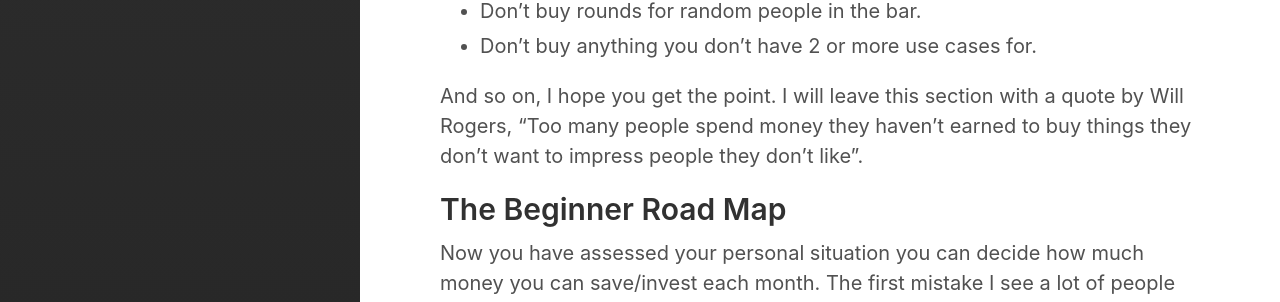
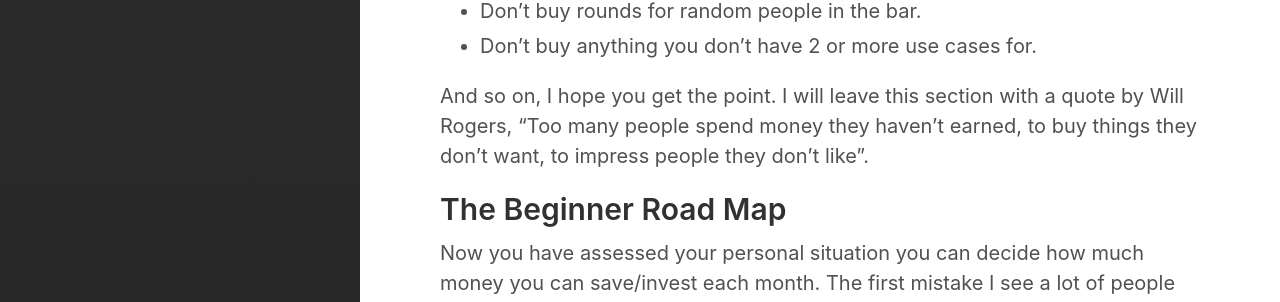
Before and after one commit to crobinson96/crobinson96.github.io, a Jekyll site: the page built from _posts/2019-08-29-abcpersonalfinance.md, in a window 1280 px wide. Shown: the part 947-1249 px from the top of the page. Built offline with Jekyll 4.4.1, drawn with Linux system fonts in a browser that asks for light colours.

Commit message:
fix typo

```diff
--- a/_posts/2019-08-29-abcpersonalfinance.md
+++ b/_posts/2019-08-29-abcpersonalfinance.md
@@ -17,7 +17,7 @@ It is quite common to find people who have never had an income every month at un
 - Don't buy rounds for random people in the bar.
 - Don't buy anything you don't have 2 or more use cases for.
 
-And so on, I hope you get the point. I will leave this section with a quote by Will Rogers, "Too many people spend money they haven't earned to buy things they don't want to impress people they don't like".
+And so on, I hope you get the point. I will leave this section with a quote by Will Rogers, "Too many people spend money they haven't earned, to buy things they don't want, to impress people they don't like".
 
 ## The Beginner Road Map
 
```
